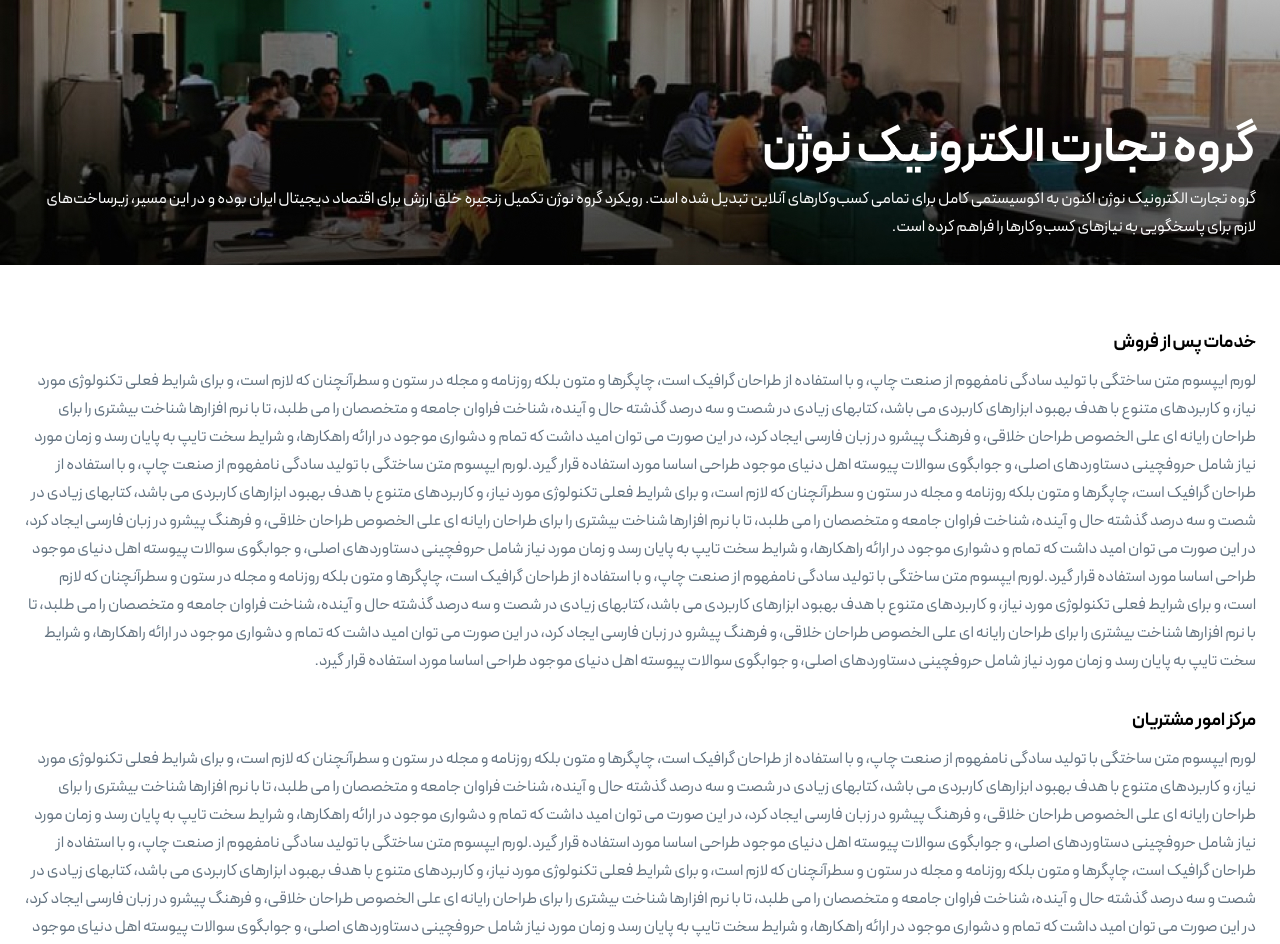
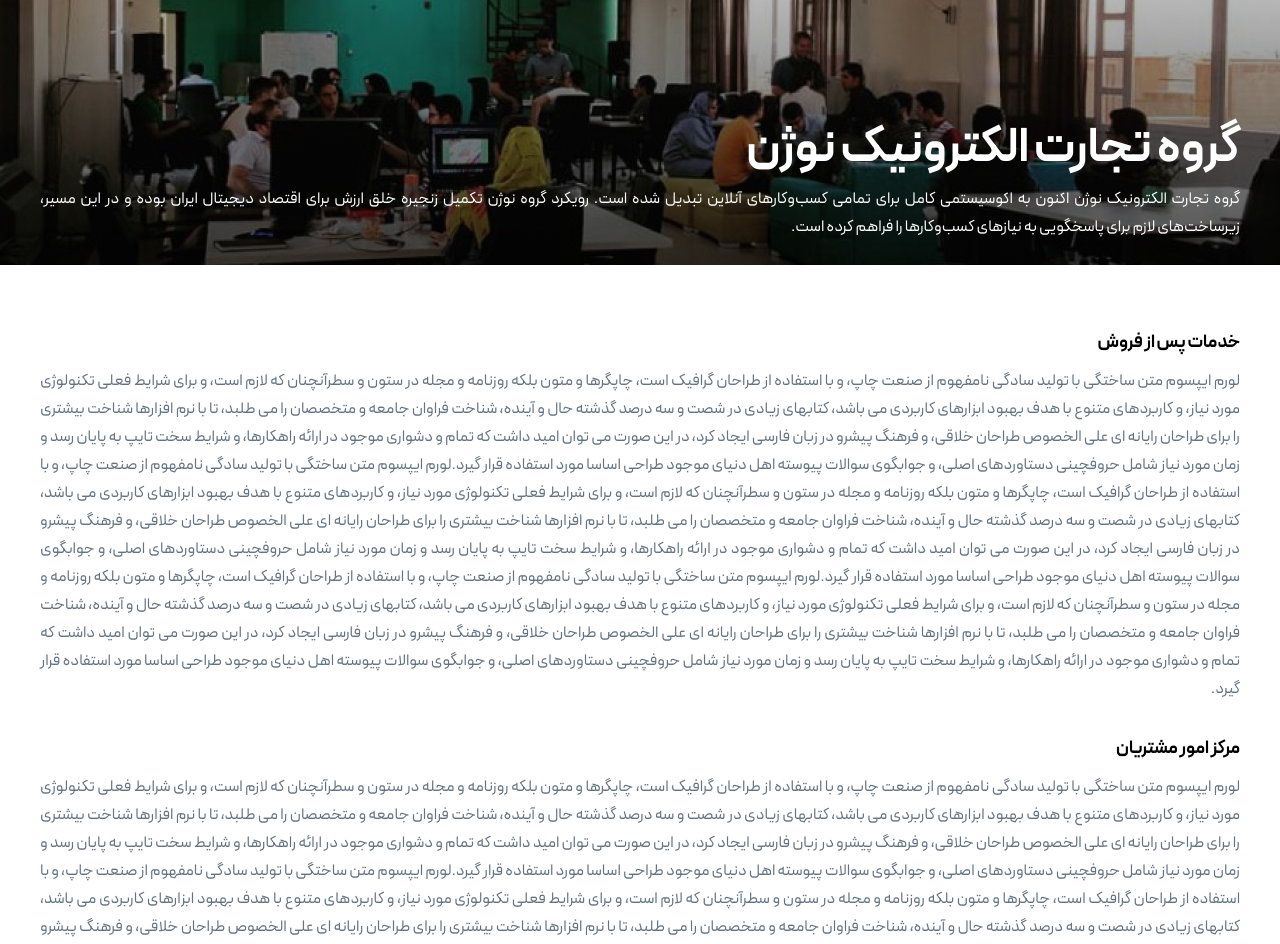
Before and after one commit to hamideslami32/leyan, a Next.js app: page /about in a window 1280 px wide. Shown: the part 320-1264 px from the top of the page. Built offline with nearby package versions, Linux system fonts and the light colour scheme.

Commit message:
fix: justify in about page

```diff
--- a/src/pages/about/index.tsx
+++ b/src/pages/about/index.tsx
@@ -17,11 +17,11 @@
           alt='test'
         />
         <div className='absolute inset-0 z-[1] flex flex-col items-stretch justify-end p-6 text-white'>
-          <div className='mx-auto w-full max-w-screen-xl'>
+          <div className='mx-auto w-full max-w-cs'>
             <h1 className='mb-3 text-3xl font-extrabold lg:text-5xl'>
               گروه تجارت الکترونیک نوژن
             </h1>
-            <p>
+            <p className='text-justify'>
               گروه تجارت الکترونیک نوژن‌ اکنون به اکوسیستمی کامل برای تمامی
               کسب‌وکارهای آنلاین تبدیل شده است. رویکرد گروه نوژن‌ تکمیل زنجیره
               خلق ارزش برای اقتصاد دیجیتال ایران بوده و در این مسیر، زیرساخت‌های
@@ -31,11 +31,11 @@
         </div>
       </div>
       <div className='px-6 py-16'>
-        <div className='mx-auto w-full max-w-screen-xl'>
+        <div className='mx-auto w-full max-w-cs'>
           <div className='flex w-full flex-col items-stretch gap-8'>
             <section>
               <h3 className='mb-2.5 text-lg font-bold'>خدمات پس از فروش</h3>
-              <p className='text-secondary-600'>
+              <p className='text-justify text-secondary-600'>
                 لورم ایپسوم متن ساختگی با تولید سادگی نامفهوم از صنعت چاپ، و با
                 استفاده از طراحان گرافیک است، چاپگرها و متون بلکه روزنامه و مجله
                 در ستون و سطرآنچنان که لازم است، و برای شرایط فعلی تکنولوژی مورد
@@ -73,7 +73,7 @@
             </section>
             <section>
               <h3 className='mb-2.5 text-lg font-bold'>مرکز امور مشتریان</h3>
-              <p className='text-secondary-600'>
+              <p className='text-justify text-secondary-600'>
                 لورم ایپسوم متن ساختگی با تولید سادگی نامفهوم از صنعت چاپ، و با
                 استفاده از طراحان گرافیک است، چاپگرها و متون بلکه روزنامه و مجله
                 در ستون و سطرآنچنان که لازم است، و برای شرایط فعلی تکنولوژی مورد
--- a/src/pages/faq/index.tsx
+++ b/src/pages/faq/index.tsx
@@ -17,7 +17,7 @@
       <Portal destination='mobile-header-portal'>
         <HeaderPortalTitle title='پرسش های متداول' />
       </Portal>
-      <div className='mx-auto w-full max-w-screen-xl'>
+      <div className='mx-auto w-full max-w-cs'>
         <div className='mb-14'>
           <p className='mb-2.5 text-lg font-bold'>عنوان متن در اینجا</p>
           <p className='text-secondary-600'>
```
